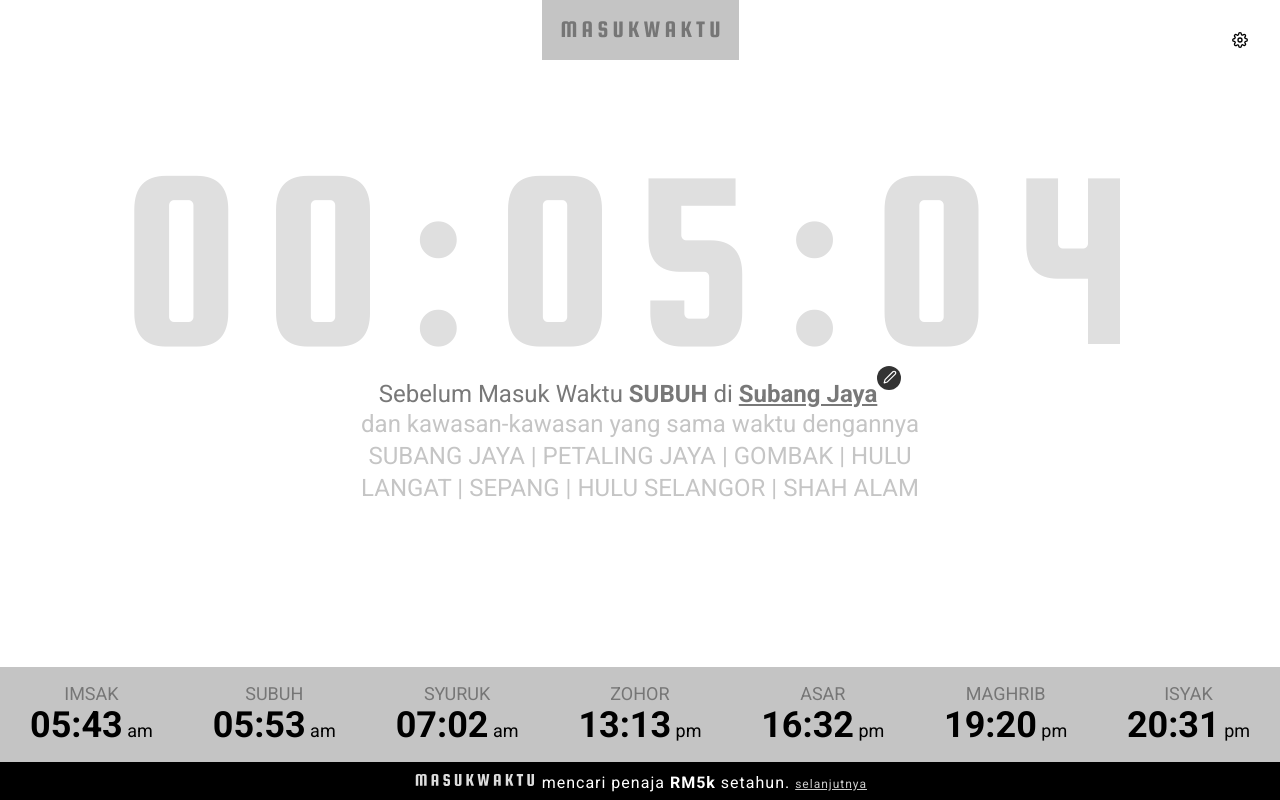
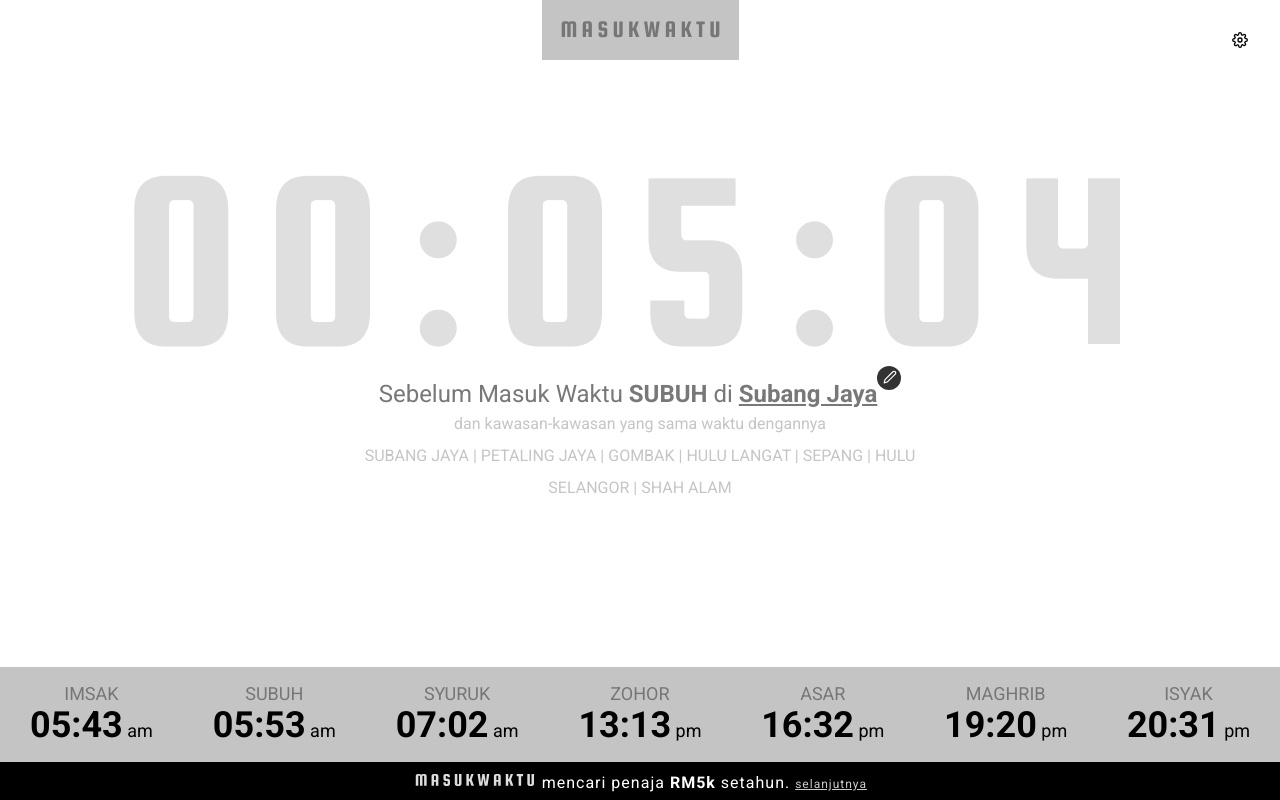
Before and after one commit to fakhrullah/masukwaktu, a React (Create React App) app: page / in a window 1280 px wide. Built offline with nearby package versions, Linux system fonts and the light colour scheme.

Commit message:
Style description cleaner

```diff
--- a/src/NextSolatAndLocation.tsx
+++ b/src/NextSolatAndLocation.tsx
@@ -15,18 +15,24 @@
   othersLocationInSameZone: Array<String>
 }
 
+const SameZoneDiv = styled.div`
+  color: #c5c5c5;
+  line-height: 32px;
+  text-align: center;
+  max-width: 600px;
+  margin: 0 auto;
+  font-size: 16px;
+`
+
 const SameZone = (props: SameZoneProps) => (
-  <div style={{
-    textAlign: 'center', color: '#c5c5c5', lineHeight: '32px', maxWidth: '600px', margin: '0 auto',
-  }}
-  >
+  <SameZoneDiv>
     <div>
       dan kawasan-kawasan yang sama waktu dengannya
     </div>
     <div>
       {props.othersLocationInSameZone.join(' | ')}
     </div>
-  </div>
+  </SameZoneDiv>
 );
 
 // -------------------------
```
